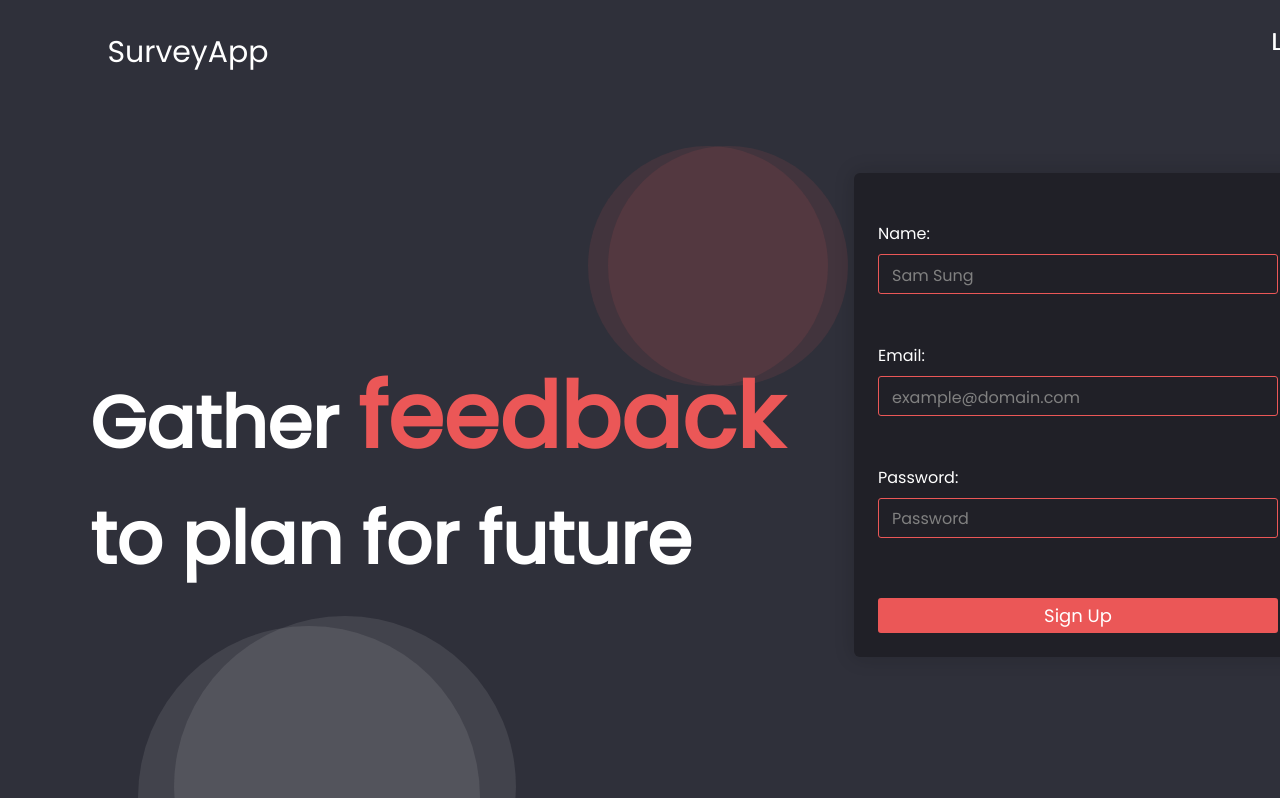
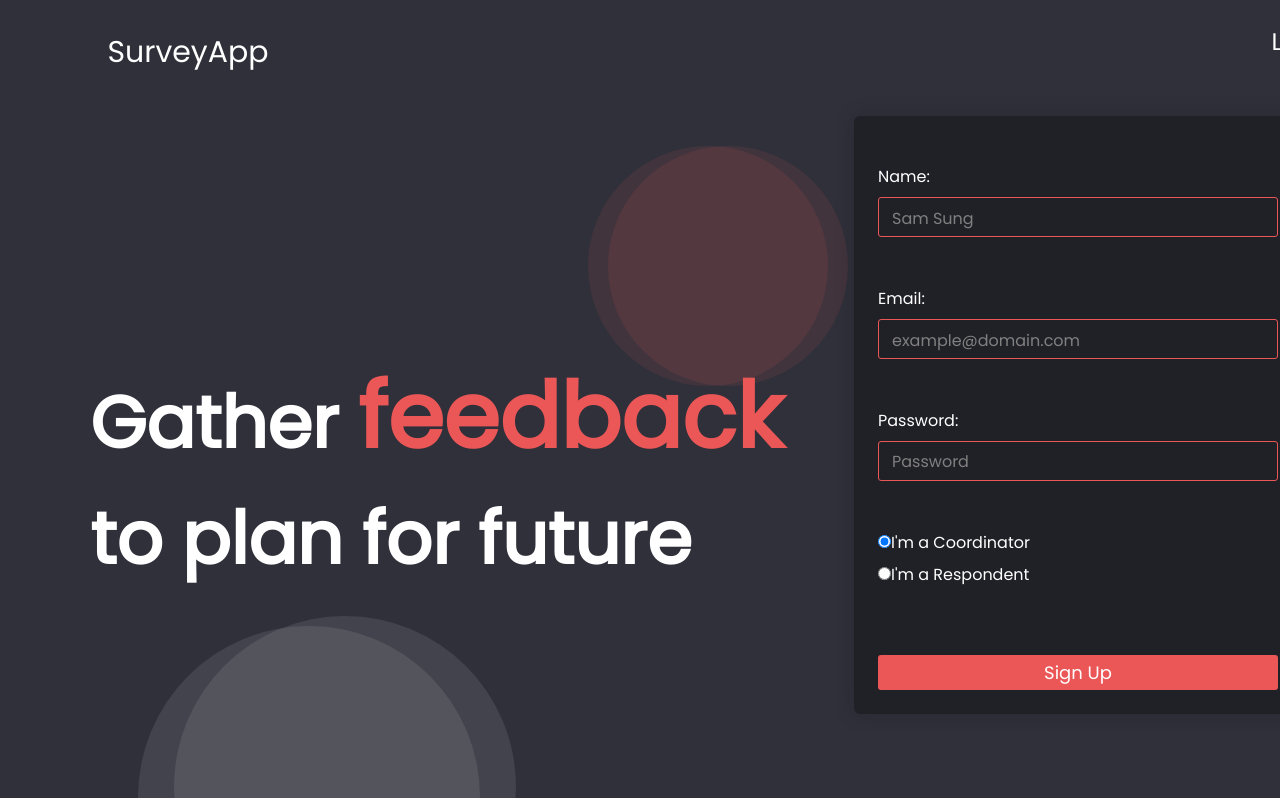
Before and after one commit to LizGlazar/SurveyApp, a React (Create React App) app in the folder frontend/survey-app/: page /signup in a window 1280 px wide. Shown: the top 798 px of the page. Built offline with nearby package versions, Linux system fonts and the light colour scheme.

Commit message:
Signup box adjustment to roles

```diff
--- a/frontend/survey-app/src/Assets/css/loginAndSignUpSty.css
+++ b/frontend/survey-app/src/Assets/css/loginAndSignUpSty.css
@@ -39,6 +39,7 @@
   -webkit-box-direction: normal;
   -ms-flex-direction: column;
   flex-direction: column;
+  z-index: 8;
   /*box-sizing: border-box;
     display: flex;
     width: 70%;
@@ -145,6 +146,7 @@
   max-width: 50em;
   min-width: 28em;
   padding: 24px;
+  z-index: 10;
   /*//display: flex;
     //flex-direction: column;
     max-width: 35em;
--- a/frontend/survey-app/src/components/signUpBoxComponent/signUpBox.js
+++ b/frontend/survey-app/src/components/signUpBoxComponent/signUpBox.js
@@ -48,6 +48,27 @@ class SignUpBox extends React.Component {
                 placeholder="Password"/>
             </div>
 
+            <div className="input-group">
+              <div>
+              <input
+                            type="radio" id="coordinator" name="role" value="coordinator" checked
+                            /*className="button-trash-can-delete-question" value={answer.answerText}
+                            checked={this.state.filledSurvey.answers[questionIndex].answer === answer.answerText}
+                            onChange={e => this.onValueChange(questionIndex, answer.answerText)}*/
+                            />
+            <label for="coordinator">I'm a Coordinator</label>
+            </div>
+            <div>
+            <input
+                            type="radio" id="respondent" name="role" value="respondent"
+                            /*className="button-trash-can-delete-question" value={answer.answerText}
+                            checked={this.state.filledSurvey.answers[questionIndex].answer === answer.answerText}
+                            onChange={e => this.onValueChange(questionIndex, answer.answerText)}*/
+                            />
+            <label for="respondent">I'm a Respondent</label>
+            </div>
+            </div>
+
             <button
               type="button"
               className="login-btn"
```
